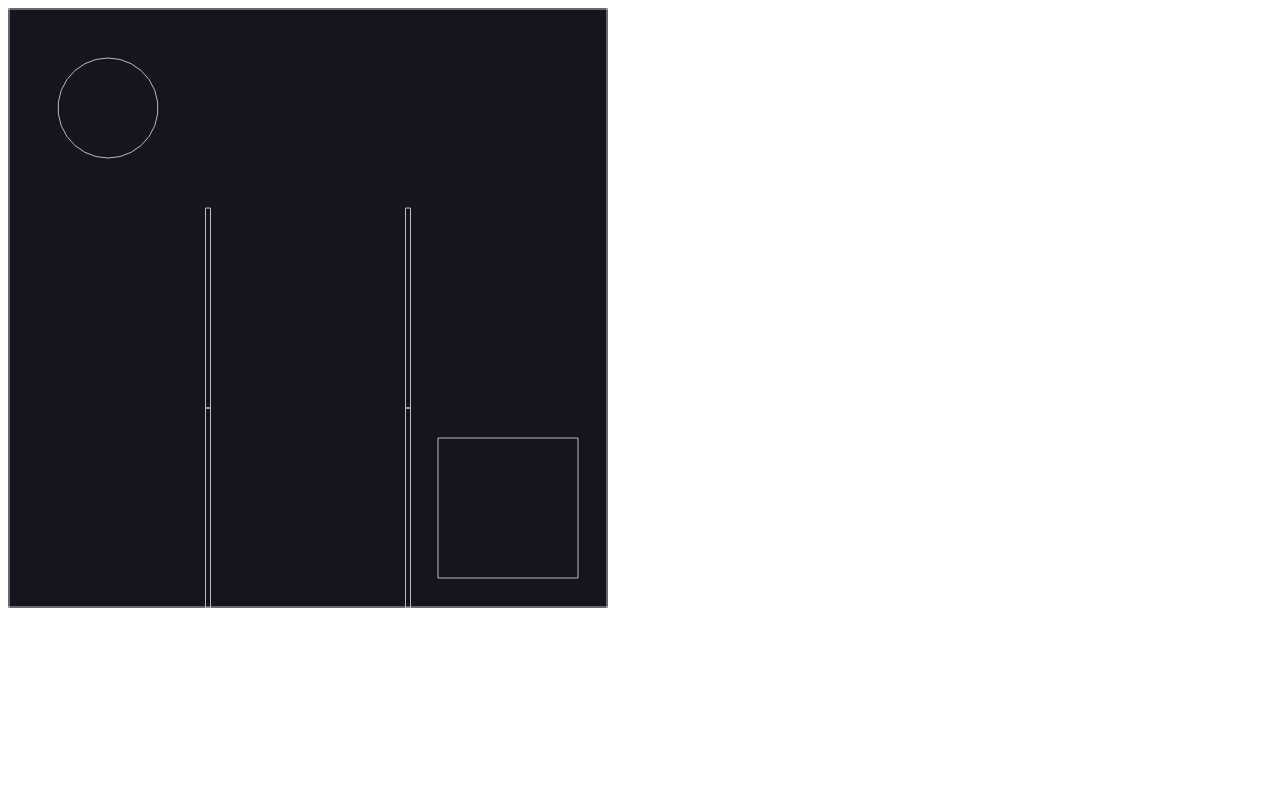
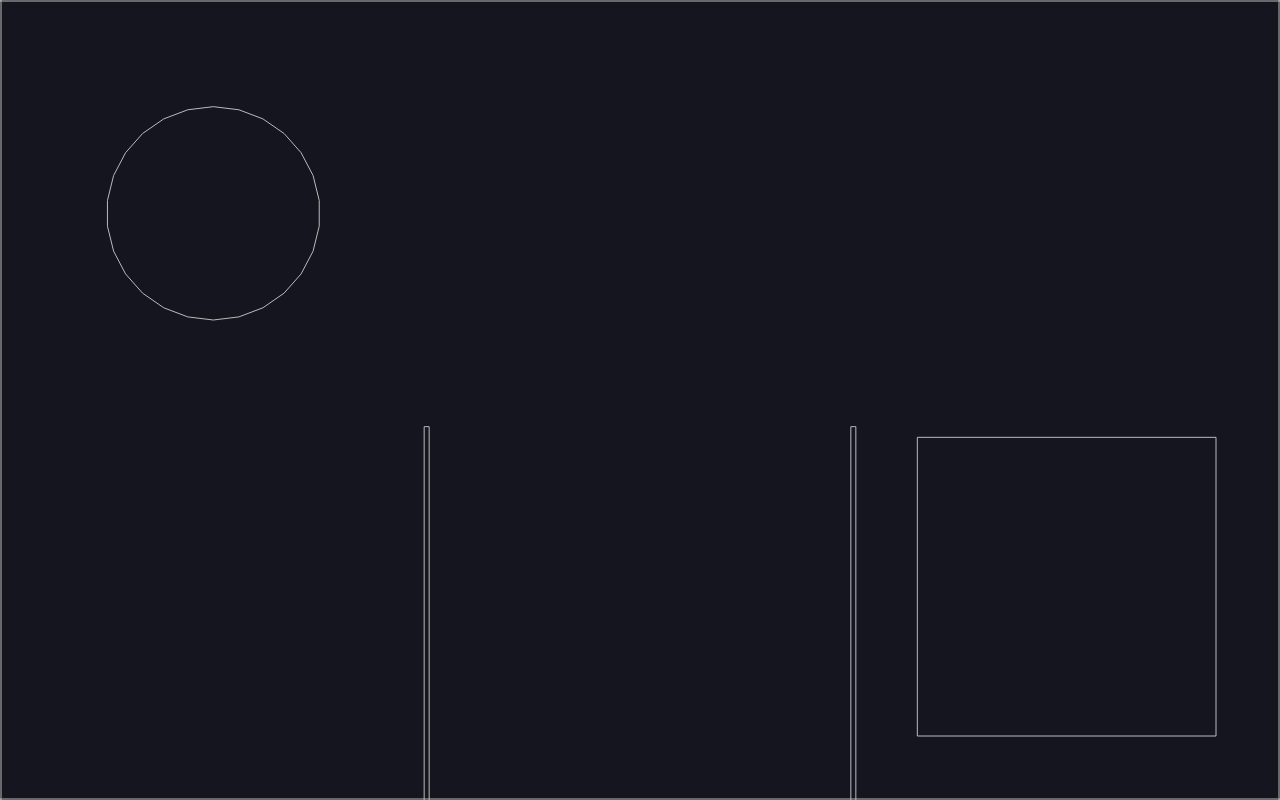
Before and after one commit to AndrewSimons3/maze-game, a plain HTML site: page index.html in a window 1280 px wide. Drawn offline with nearby package versions, Linux system fonts and the light colour scheme.

Commit message:
canvas displaying in entire screen

```diff
--- a/index.html
+++ b/index.html
@@ -4,6 +4,11 @@
   <meta http-equiv="X-UA-Compatible" content="IE=edge">
   <meta name="viewport" content="width=device-width, initial-scale=1.0">
   <script src="https://cdnjs.cloudflare.com/ajax/libs/matter-js/0.17.1/matter.min.js"></script>
+  <style>
+    body {
+      margin: 0
+    }
+  </style>
   <title>Document</title>
 </head>
 <body>
--- a/index.js
+++ b/index.js
@@ -1,8 +1,8 @@
 const { Engine, Render, Runner, World, Bodies, Body, Events } = Matter;
 
 const cells = 3;
-const width = 600;
-const height = 600;
+const width = window.innerWidth;
+const height = window.innerHeight;
 
 const unitLength = width / cells;
 
```
